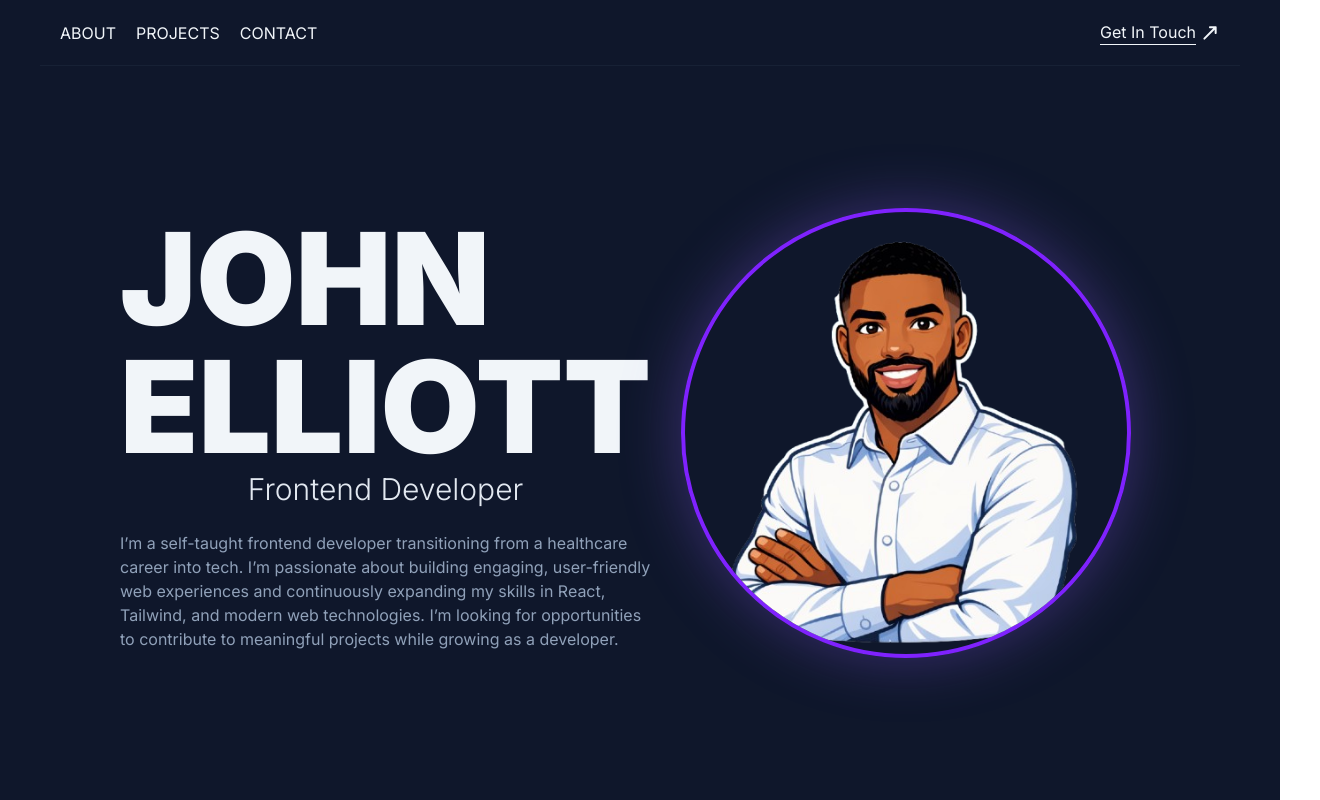
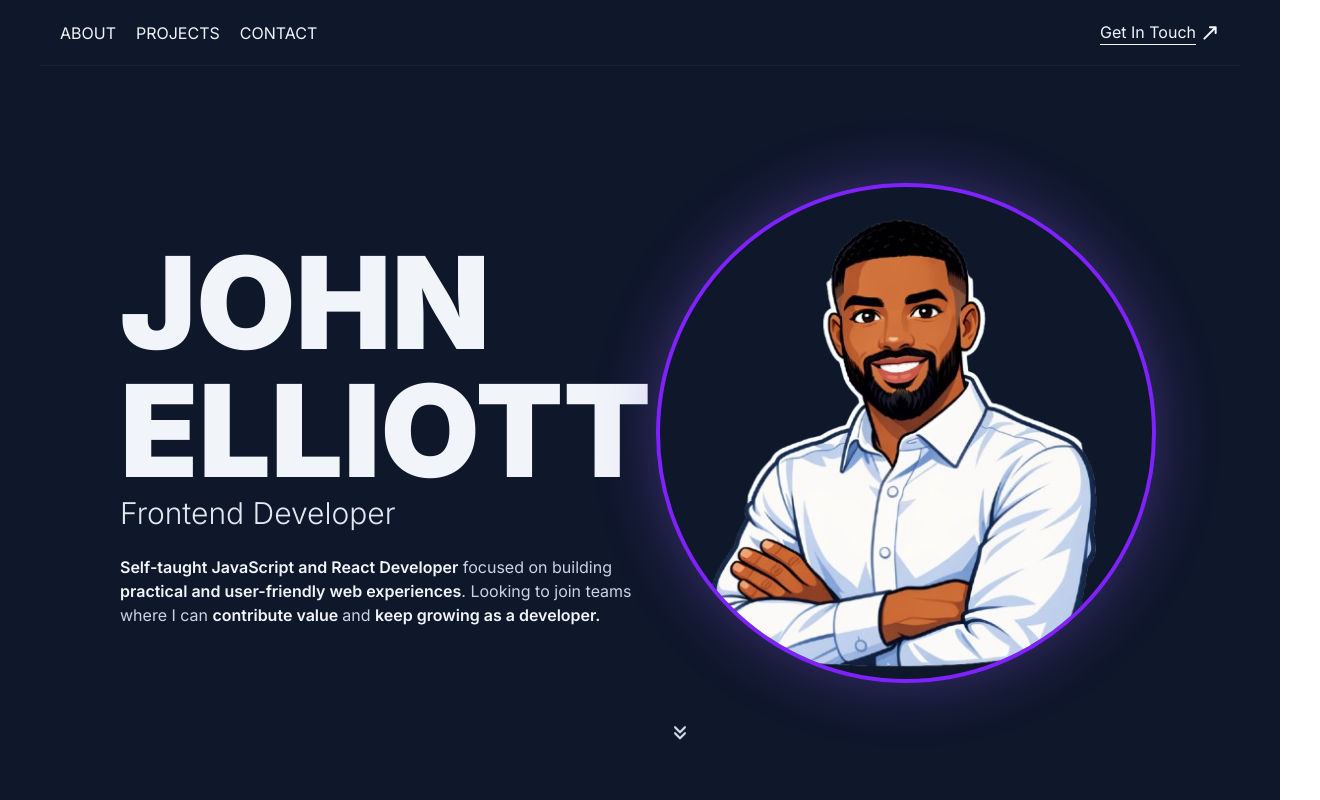
Before and after one commit to Jakelliott98/portfolio_page, a React (Vite) app: page / in a window 1280 px wide. Shown: the top 800 px of the page, 1320 px wide, since content can reach past the window. Built offline with nearby package versions, Linux system fonts and the light colour scheme.

Commit message:
Finished hero section completely

```diff
--- a/src/pages/HeaderSection.jsx
+++ b/src/pages/HeaderSection.jsx
@@ -10,7 +10,7 @@ export default function HeaderSection ({ onSelect }) {
                 <a href="#projects" className='hover:text-slate-300 cursor-pointer' onClick={() => onSelect(2)}>PROJECTS</a>
                 <a href="#contactPage" className='hover:text-slate-300 cursor-pointer' onClick={() => onSelect(3)}>CONTACT</a>
             </nav>
-            <a href="#contactPage" className="text-slate-100 hover:text-violet-400 flex items-center gap-1 cursor-pointer">
+            <a href="#contactPage" className="cursor-pointer text-slate-100 hover:text-violet-400 flex items-center gap-1 cursor-pointer">
                 <p className="border-b border-slate-100 hover:border-violet-400">Get In Touch</p>
                 <FontAwesomeIcon icon={faArrowRightLong} className="rotate-[-45deg]"/>
             </a>
--- a/src/pages/HeroSection.jsx
+++ b/src/pages/HeroSection.jsx
@@ -1,26 +1,43 @@
 import heroImage from '../assets/animated-picture.png'
 import HeaderSection from './HeaderSection'
+import { FontAwesomeIcon } from '@fortawesome/react-fontawesome'
+import { faAnglesDown } from '@fortawesome/free-solid-svg-icons'
+import { useEffect, useState } from 'react'
 
 export default function HeroSection () {
+
+    const [visible, setVisible] = useState(false)
+
+    useEffect(() => {
+        const onScroll = () => setVisible(scrollY > 50)
+        window.addEventListener("scroll", onScroll)
+        return () => window.removeEventListener('scroll', onScroll)
+    }, [])
 
     return (
         <div className="pt-20 md:pt-0 h-screen md:min-h-screen md:max-h-screen text-slate-300 flex flex-col">
             <HeaderSection />
-            <div className="flex-1 flex flex-col">
-                <div className="flex-1 md:px-10 md:px-20 flex flex-col gap-5 md:gap-0 md:flex-row h-full [&>*]:flex-1">
-                    <div className="flex justify-center items-center w-full">
-                        <div className="w-full flex flex-col justify-center items-center md:items-left [&>*]:text-center md:[&>*]:text-left">
-                            <img src={heroImage} className='mb-5 md:hidden w-[200px] h-[200px] rounded-full object-cover border-4 border-violet-600 shadow-[0_0_60px_rgba(139,92,246,0.35)]'/>
-                            <h1 className="text-4xl md:text-9xl font-black text-slate-100">JOHN ELLIOTT</h1>
-                            <h2 className="text-xl md:text-3xl text-slate-200 font-semibold md:font-light">Frontend Developer</h2>
-                            <p className='hidden md:block text-slate-400 mt-6'> I’m a self-taught frontend developer transitioning from a healthcare career into tech. I’m passionate about building engaging, user-friendly web experiences and continuously expanding my skills in React, Tailwind, and modern web technologies. I’m looking for opportunities to contribute to meaningful projects while growing as a developer.</p>
-                            <p className='text-slate-400 md:hidden mt-3'>Lorem ipsum dolor, sit amet consectetur adipisicing elit. Quia, facere esse ipsa perspiciatis et beatae veniam voluptas rerum quaerat minima repudiandae officiis asperiores, autem optio reprehenderit. Consequuntur, expedita fuga? Aliquid!</p>
-                        </div>
-                    </div>
-                    <div className="flex justify-center items-center relative">
-                        <img src={heroImage} className='hidden md:block w-[450px] h-[450px] rounded-full object-cover border-4 border-violet-600 shadow-[0_0_60px_rgba(139,92,246,0.35)]'/>
+            <section className="h-full md:px-20 flex flex-col md:flex-row gap-5 md:gap-0">
+                <div className="flex-1 flex justify-center items-center w-full">
+                    <div className="w-full flex flex-col justify-center items-center md:items-start">
+                        <img src={heroImage} className='mb-5 md:hidden w-[200px] h-[200px] rounded-full object-cover border-4 border-violet-600 shadow-[0_0_60px_rgba(139,92,246,0.35)]'/>
+                        <h1 className="text-4xl md:text-9xl font-black text-slate-100">JOHN ELLIOTT</h1>
+                        <h2 className="text-xl md:text-3xl text-slate-200 font-semibold md:font-light md:text-left">Frontend Developer</h2>
+                        <p className='hidden md:block text-slate-300 mt-6'>
+                            <span className='supportingText'>Self-taught JavaScript and React Developer</span> focused on building <span className='supportingText'>practical and user-friendly web experiences</span>.
+                            <span className='hidden md:inline'>
+                                &nbsp;Looking to join teams where I can <span className='supportingText'>contribute value </span> and <span className='supportingText'>keep growing as a developer.</span>
+                            </span>
+                        </p>
+                        <p className='text-slate-400 md:hidden mt-3'>Self-taught JavaScript and React Developer focused on building practical and user-friendly web experiences. Looking to join teams where I can contribute value and keep growing as a developer. </p>
                     </div>
                 </div>
+                <div className="flex-3 flex justify-center items-center relative">
+                    <img src={heroImage} className='hidden md:block w-[500px] h-[500px] rounded-full object-cover border-4 border-violet-600 shadow-[0_0_60px_rgba(139,92,246,0.35)]'/>
+                </div>
+            </section>
+            <div className='absolute w-full bottom-1.5 flex items-center justify-center pb-10 animate-bounce text-slate-200'>
+                <FontAwesomeIcon icon={faAnglesDown} className={visible && 'opacity-0  transition-opacity duration-500'}/>
             </div>
         </div>
     )
```
